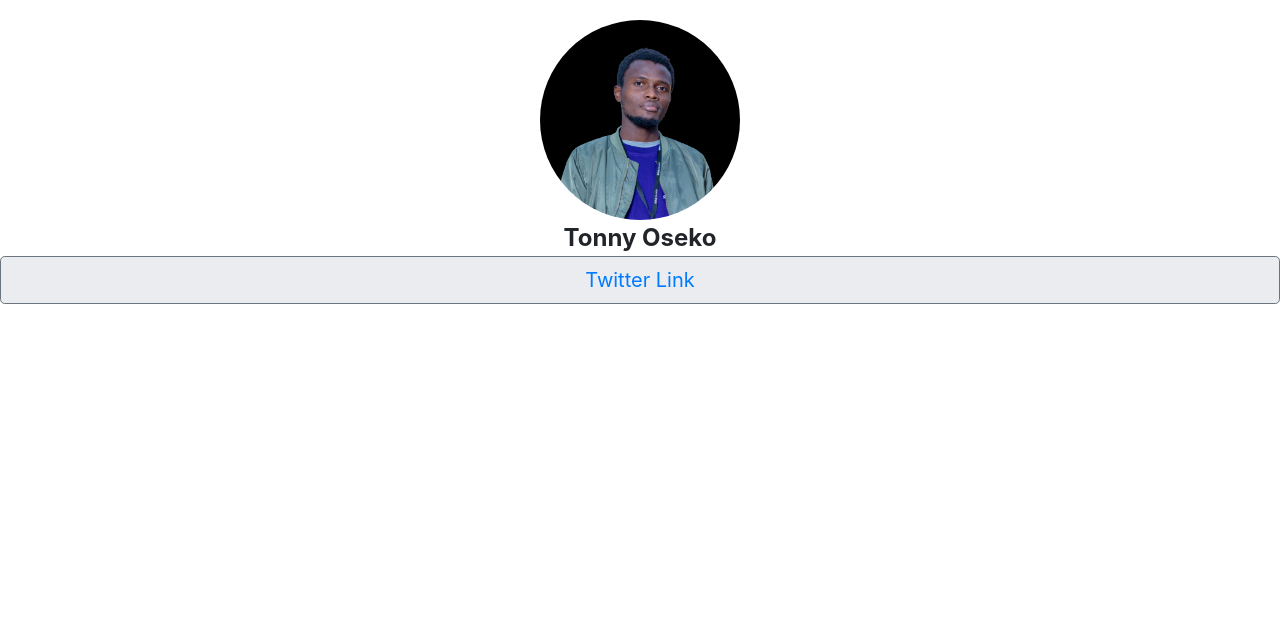
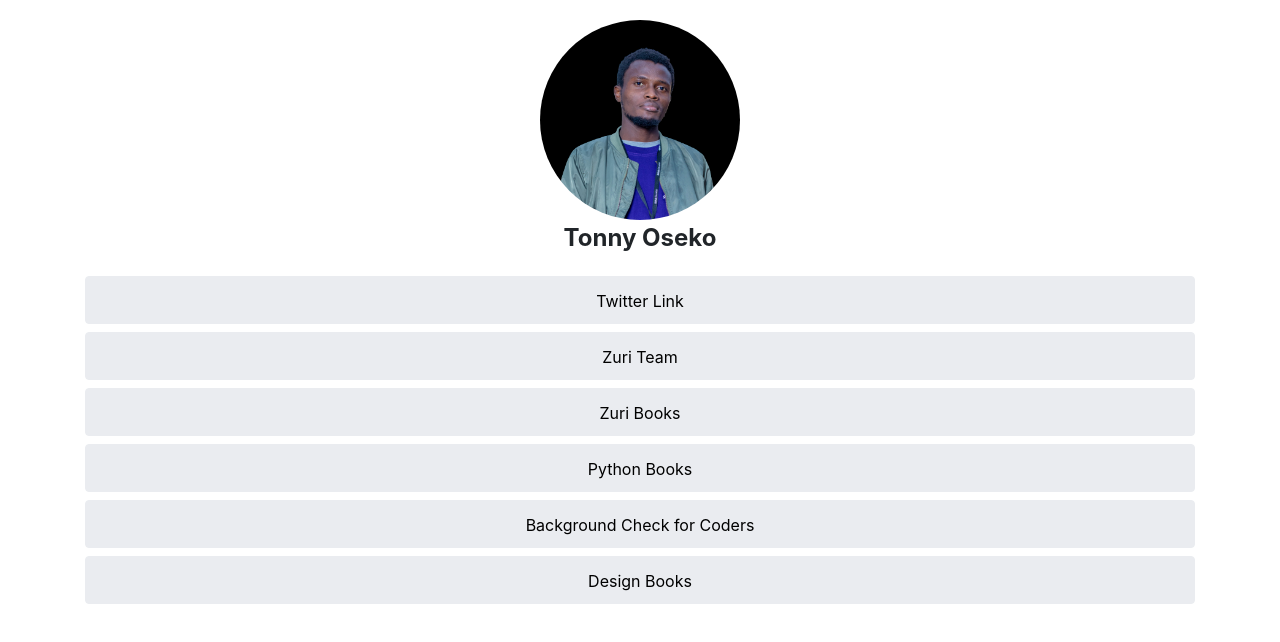
Before and after one commit to tonyoseko99/linktree, a React (Create React App) app: page / in a window 1280 px wide. Shown: the top 642 px of the page. Built offline with nearby package versions, Linux system fonts and the light colour scheme.

Commit message:
style the links section

```diff
--- a/src/App.css
+++ b/src/App.css
@@ -41,7 +41,7 @@
 #profile-container {
   justify-content: center;
   align-items: center;
-  margin-top: 20px;
+  margin: 20px auto;
 }
 
 #profile__img {
@@ -51,19 +51,31 @@
 }
 
 #slack {
-
-  font-family: "Inter";
   font-style: normal;
   font-weight: 700;
   font-size: 24px;
+}
 
+/* links */
+
+#links-container{
+  margin: 20px auto;
 }
 
 .btn-secondary {
-  background: #EAECF0;
+  background: #eaecf0;
+  color: #000;
+  border: 0.5px solid #eaecf0;
+  border-radius: 4px;
+}
+.btn-secondary:hover {
+  background: #d6d8dc;
+  border: 0.5px solid #d6d8dc;
   color: #000;
 }
-.btn-secondary:hover {
-  background: #D6D8DC;
+
+.btn-secondary a {
+  text-decoration: none;
   color: #000;
+  font-size: 16px;
 }
--- a/src/components/links.js
+++ b/src/components/links.js
@@ -1,11 +1,94 @@
 import React from "react";
 
 function Links() {
-    return(
-        <button type="button" class="btn btn-secondary btn-lg btn-block" id="twitter">
-            <a href="https://twitter.com/TonyOseko" target="_blank" rel="noopener noreferrer">Twitter Link</a>
-        </button>
-    )
+  return (
+    <div className="container" id="links-container">
+      {/* twitter link */}
+      <button
+        type="button"
+        class="btn btn-secondary btn-lg btn-block"
+        id="twitter"
+      >
+        <a
+          href="https://twitter.com/TonyOseko"
+          target="_blank"
+          rel="noopener noreferrer"
+        >
+          Twitter Link
+        </a>
+      </button>
+      {/* zuri team */}
+      <button
+        type="button"
+        class="btn btn-secondary btn-lg btn-block"
+        id="twitter"
+      >
+        <a
+          href="https://twitter.com/TonyOseko"
+          target="_blank"
+          rel="noopener noreferrer"
+        >
+          Zuri Team
+        </a>
+      </button>
+      {/* zuri books */}
+      <button
+        type="button"
+        class="btn btn-secondary btn-lg btn-block"
+        id="twitter"
+      >
+        <a
+          href="https://twitter.com/TonyOseko"
+          target="_blank"
+          rel="noopener noreferrer"
+        >
+          Zuri Books
+        </a>
+      </button>
+      {/* python books */}
+      <button
+        type="button"
+        class="btn btn-secondary btn-lg btn-block"
+        id="twitter"
+      >
+        <a
+          href="https://twitter.com/TonyOseko"
+          target="_blank"
+          rel="noopener noreferrer"
+        >
+          Python Books
+        </a>
+      </button>
+      {/* Background check for coders */}
+      <button
+        type="button"
+        class="btn btn-secondary btn-lg btn-block"
+        id="twitter"
+      >
+        <a
+          href="https://twitter.com/TonyOseko"
+          target="_blank"
+          rel="noopener noreferrer"
+        >
+          Background Check for Coders
+        </a>
+      </button>
+      {/* Design Books */}
+      <button
+        type="button"
+        class="btn btn-secondary btn-lg btn-block"
+        id="twitter"
+      >
+        <a
+          href="https://twitter.com/TonyOseko"
+          target="_blank"
+          rel="noopener noreferrer"
+        >
+          Design Books
+        </a>
+      </button>
+    </div>
+  );
 }
 
 export default Links;
```
Also changed, not shown: profileImage.png (added).
